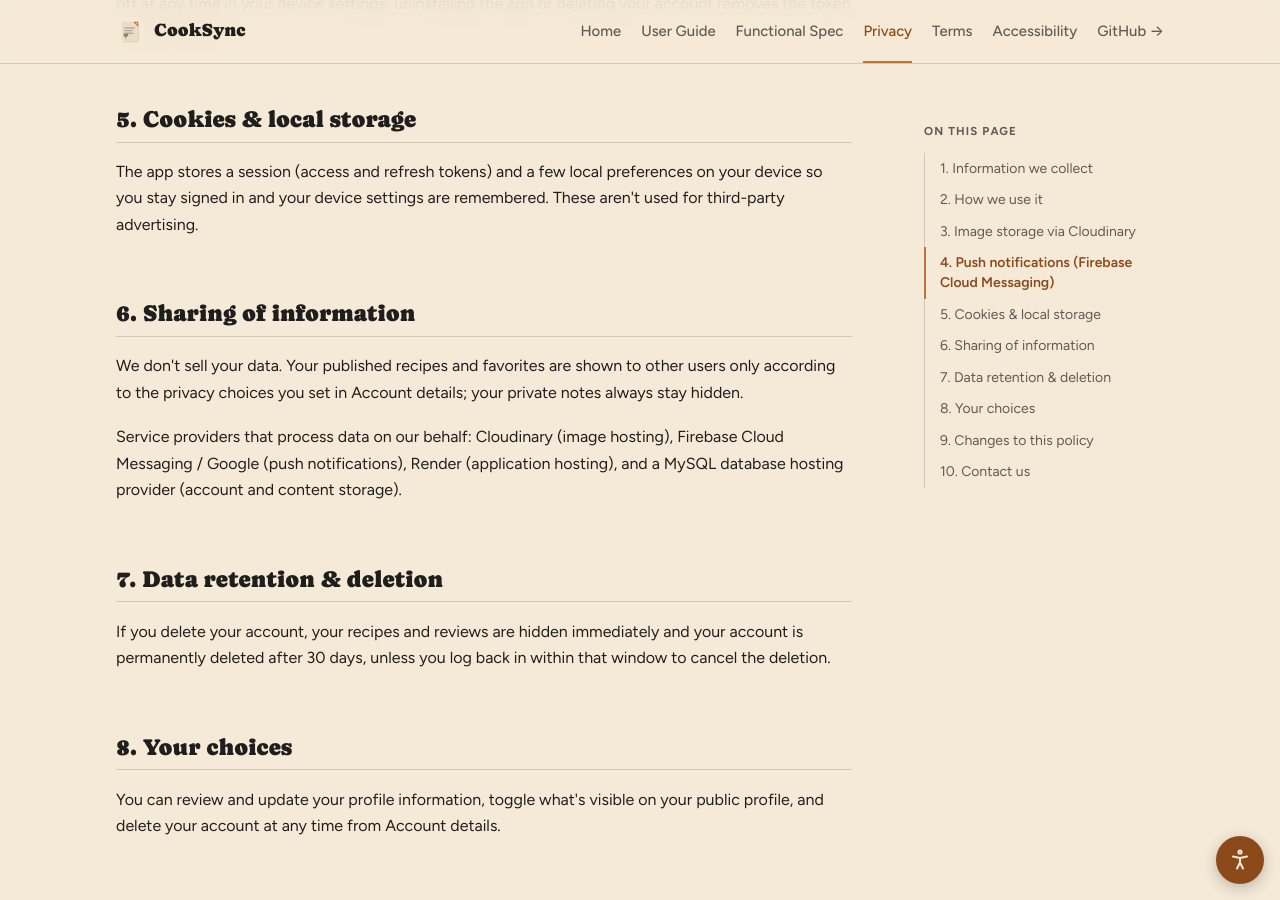
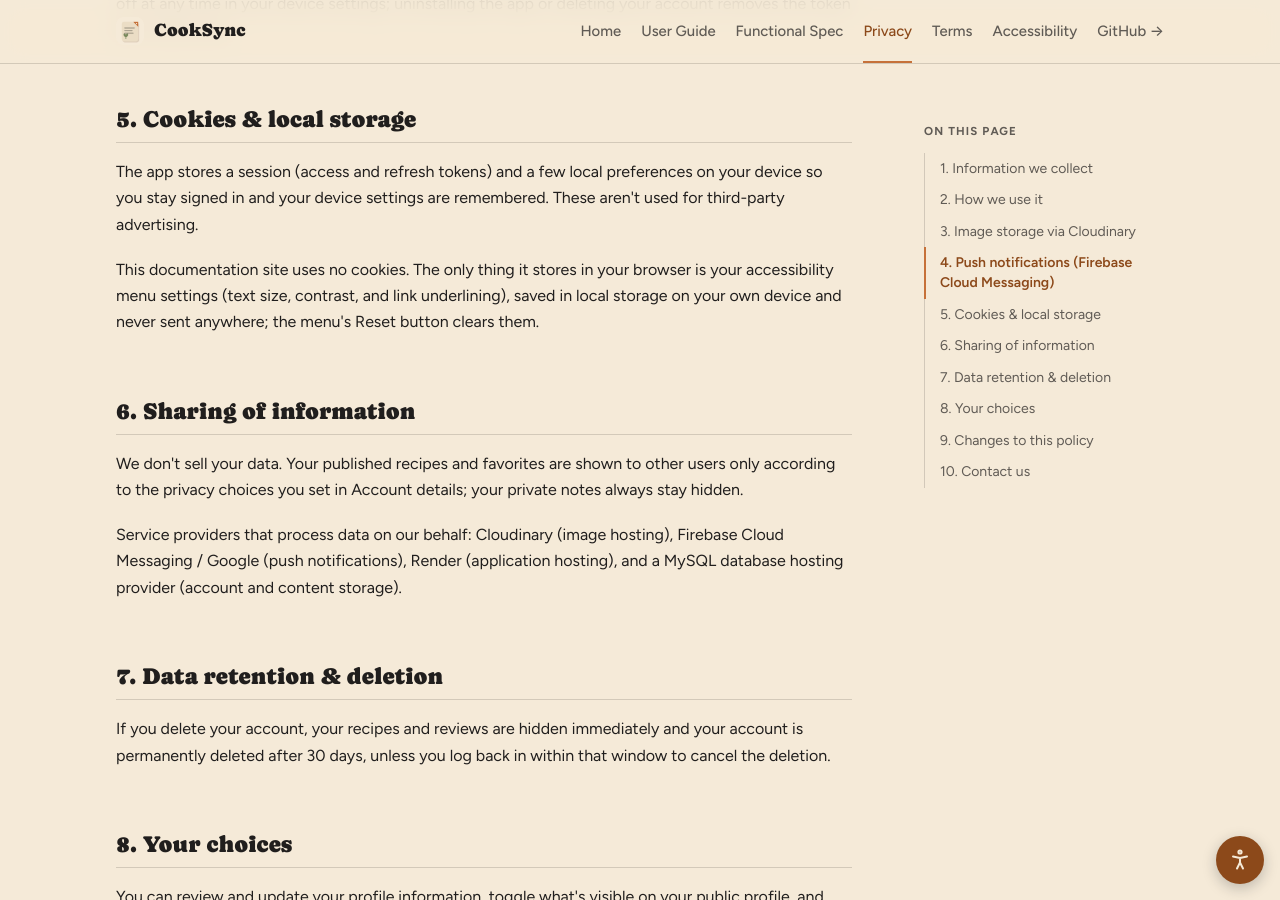
Before and after one commit to yaronserlin/cook-sync, a Jekyll site: the page built from docs/privacy.html, in a window 1280 px wide and 900 px high, scrolled down 1120 px. Built offline with Jekyll 4.4.1, drawn with Linux system fonts in a browser that asks for light colours.

Commit message:
Privacy: docs site stores accessibility settings in the browser
Added note about local storage usage for accessibility settings.

```diff
--- a/docs/privacy.html
+++ b/docs/privacy.html
@@ -20,6 +20,7 @@ summary: What information CookSync collects, how it is used, and the choices you
 
     <h2 id="cookies-and-local-storage">5. Cookies &amp; local storage</h2>
     <p>The app stores a session (access and refresh tokens) and a few local preferences on your device so you stay signed in and your device settings are remembered. These aren't used for third-party advertising.</p>
+    <p>This documentation site uses no cookies. The only thing it stores in your browser is your accessibility menu settings (text size, contrast, and link underlining), saved in local storage on your own device and never sent anywhere; the menu's Reset button clears them.</p>
 
     <h2 id="sharing-of-information">6. Sharing of information</h2>
     <p>We don't sell your data. Your published recipes and favorites are shown to other users only according to the privacy choices you set in Account details; your private notes always stay hidden.</p>
```
